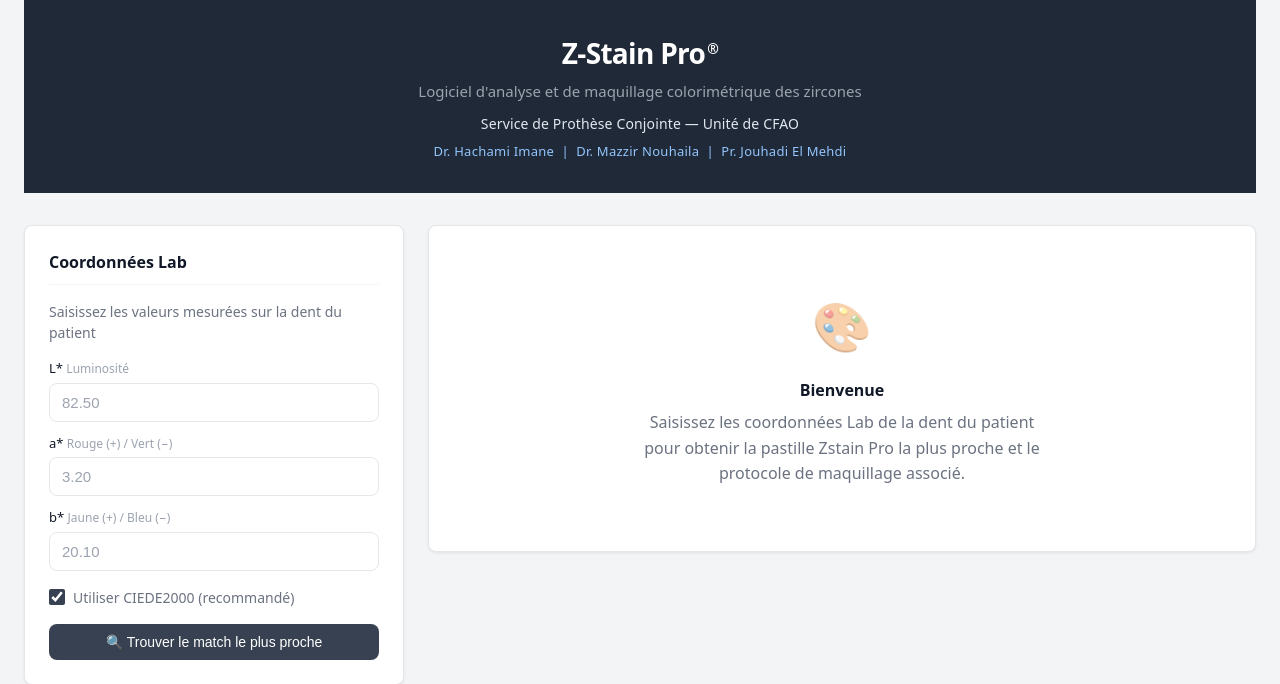
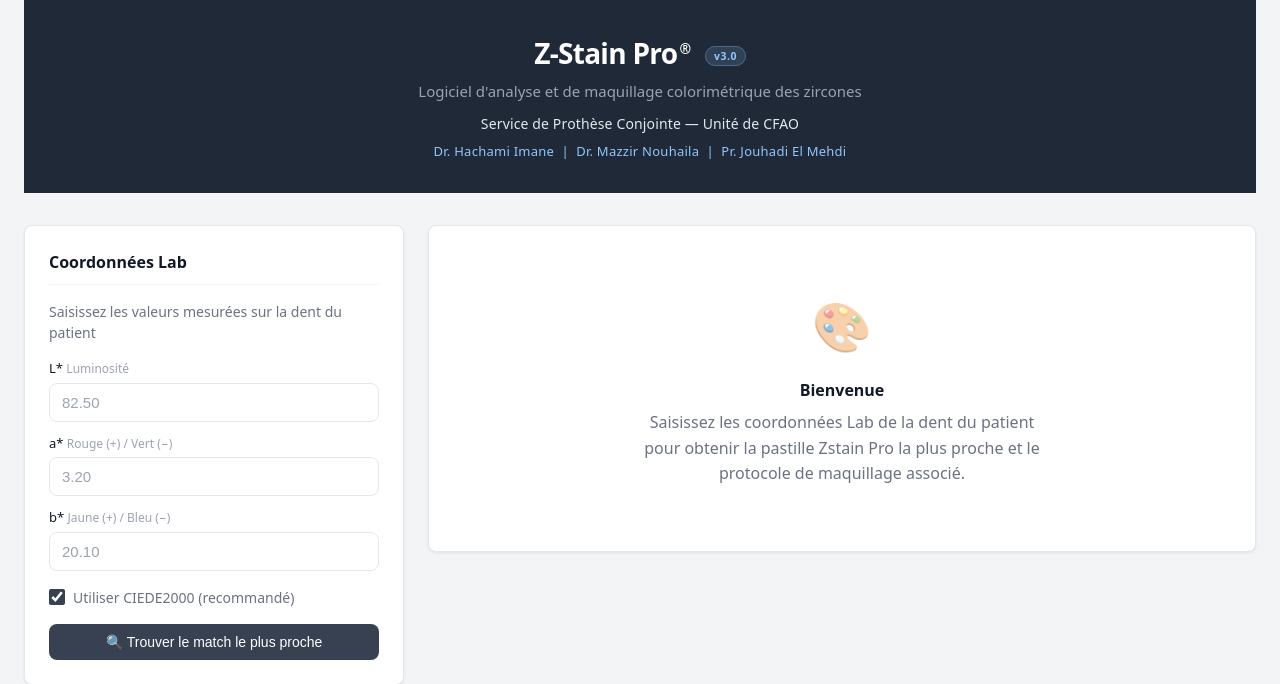
Before and after one commit to yjouhadi-lang/zstain-pro, a Flask app: page / in a window 1280 px wide. Shown: the top 684 px of the page. Run offline with Flask 3, Linux system fonts and the light colour scheme.

Commit message:
Bump to v3.0

```diff
--- a/docs/index.html
+++ b/docs/index.html
@@ -10,7 +10,7 @@
 <body>
     <div class="container">
         <header class="header">
-            <h1>Z-Stain Pro<sup>®</sup></h1>
+            <h1>Z-Stain Pro<sup>®</sup> <span class="version-badge">v3.0</span></h1>
             <p class="subtitle">Logiciel d'analyse et de maquillage colorimétrique des zircones</p>
             <p class="affiliation">Service de Prothèse Conjointe — Unité de CFAO</p>
             <p class="authors">Dr. Hachami Imane &nbsp;|&nbsp; Dr. Mazzir Nouhaila &nbsp;|&nbsp; Pr. Jouhadi El Mehdi</p>
--- a/docs/static/css/style.css
+++ b/docs/static/css/style.css
@@ -56,6 +56,7 @@ body {
 .header .affiliation { font-size: 0.875rem; color: #e2e8f0; font-weight: 500; letter-spacing: 0.01em; margin-bottom: 8px; }
 .header .authors { font-size: 0.8125rem; color: #93c5fd; font-weight: 500; letter-spacing: 0.02em; }
 .header h1 sup { font-size: 0.5em; vertical-align: super; margin-left: 2px; }
+.header .version-badge { font-size: 0.65rem; font-weight: 600; color: #93c5fd; background: rgba(147,197,253,0.15); border: 1px solid rgba(147,197,253,0.3); padding: 2px 8px; border-radius: 12px; vertical-align: middle; margin-left: 8px; letter-spacing: 0.05em; }
 
 /* Alerte blanchiment */
 .whitening-alert {
--- a/releve_app/web/static/css/style.css
+++ b/releve_app/web/static/css/style.css
@@ -56,6 +56,7 @@ body {
 .header .affiliation { font-size: 0.875rem; color: #e2e8f0; font-weight: 500; letter-spacing: 0.01em; margin-bottom: 8px; }
 .header .authors { font-size: 0.8125rem; color: #93c5fd; font-weight: 500; letter-spacing: 0.02em; }
 .header h1 sup { font-size: 0.5em; vertical-align: super; margin-left: 2px; }
+.header .version-badge { font-size: 0.65rem; font-weight: 600; color: #93c5fd; background: rgba(147,197,253,0.15); border: 1px solid rgba(147,197,253,0.3); padding: 2px 8px; border-radius: 12px; vertical-align: middle; margin-left: 8px; letter-spacing: 0.05em; }
 
 /* Alerte blanchiment */
 .whitening-alert {
--- a/releve_app/web/templates/index.html
+++ b/releve_app/web/templates/index.html
@@ -10,7 +10,7 @@
 <body>
     <div class="container">
         <header class="header">
-            <h1>Z-Stain Pro<sup>®</sup></h1>
+            <h1>Z-Stain Pro<sup>®</sup> <span class="version-badge">v3.0</span></h1>
             <p class="subtitle">Logiciel d'analyse et de maquillage colorimétrique des zircones</p>
             <p class="affiliation">Service de Prothèse Conjointe — Unité de CFAO</p>
             <p class="authors">Dr. Hachami Imane &nbsp;|&nbsp; Dr. Mazzir Nouhaila &nbsp;|&nbsp; Pr. Jouhadi El Mehdi</p>
```
